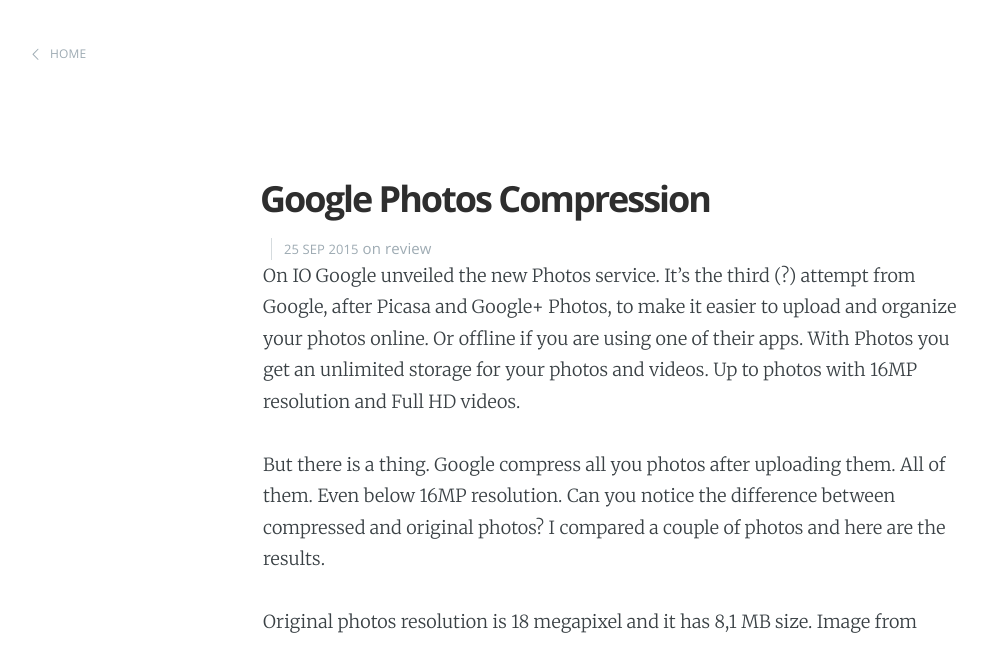
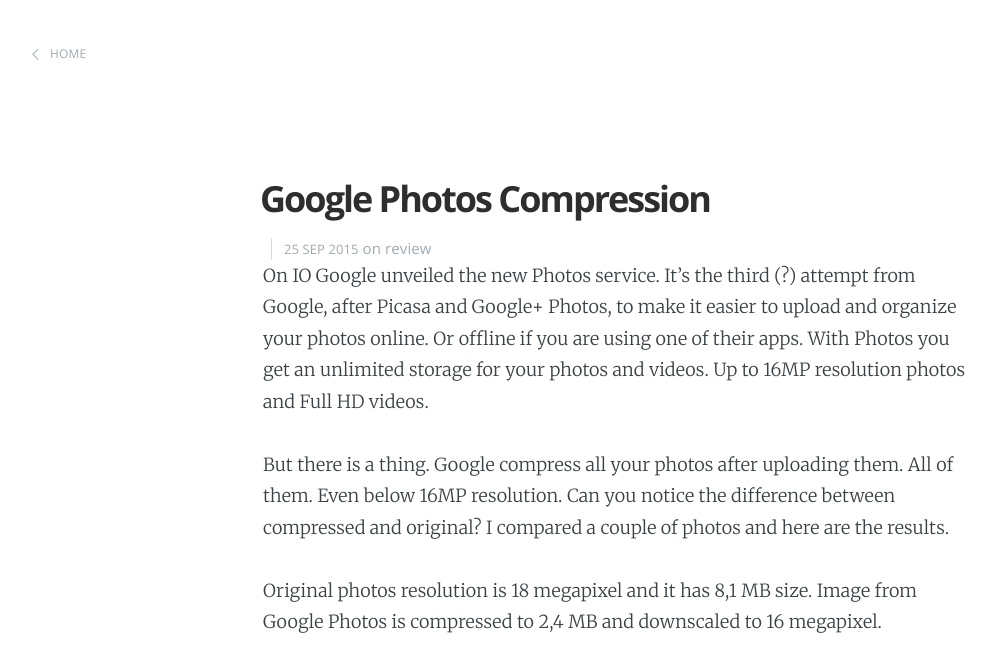
Before and after one commit to Budincsevity/budincsevity.github.io, a Jekyll site: the page built from _posts/2015-08-17-google-photos-compression.markdown, in a window 1280 px wide and 900 px high, cut to the strip 0-645 px from the top of the window. Shown: the whole strip, without its empty margins (22-1018 px from the left). Built offline with Jekyll 4.4.1, drawn with Linux system fonts in a browser that asks for light colours; Markdown is read by kramdown in place of the engine named in the settings; some of the changed text lies outside the part shown.

Commit message:
Update post

```diff
--- a/_posts/2015-08-17-google-photos-compression.markdown
+++ b/_posts/2015-08-17-google-photos-compression.markdown
@@ -6,9 +6,9 @@
 ---
 
 On IO Google unveiled the new Photos service. It's the third (?) attempt from Google, after Picasa and Google+ Photos, to make it easier to upload and organize your photos online.
-Or offline if you are using one of their apps. With Photos you get an unlimited storage for your photos and videos. Up to photos with 16MP resolution and Full HD videos.
+Or offline if you are using one of their apps. With Photos you get an unlimited storage for your photos and videos. Up to 16MP resolution photos and Full HD videos.
 
-But there is a thing. Google compress all you photos after uploading them. All of them. Even below 16MP resolution. Can you notice the difference between compressed and original photos?
+But there is a thing. Google compress all your photos after uploading them. All of them. Even below 16MP resolution. Can you notice the difference between compressed and original?
 I compared a couple of photos and here are the results.
 
 Original photos resolution is 18 megapixel and it has 8,1 MB size. Image from Google Photos is compressed to 2,4 MB and downscaled to 16 megapixel.
```
Also changed, not shown: other parts of _posts/2015-08-17-google-photos-compression.markdown (+3 -3 lines).
